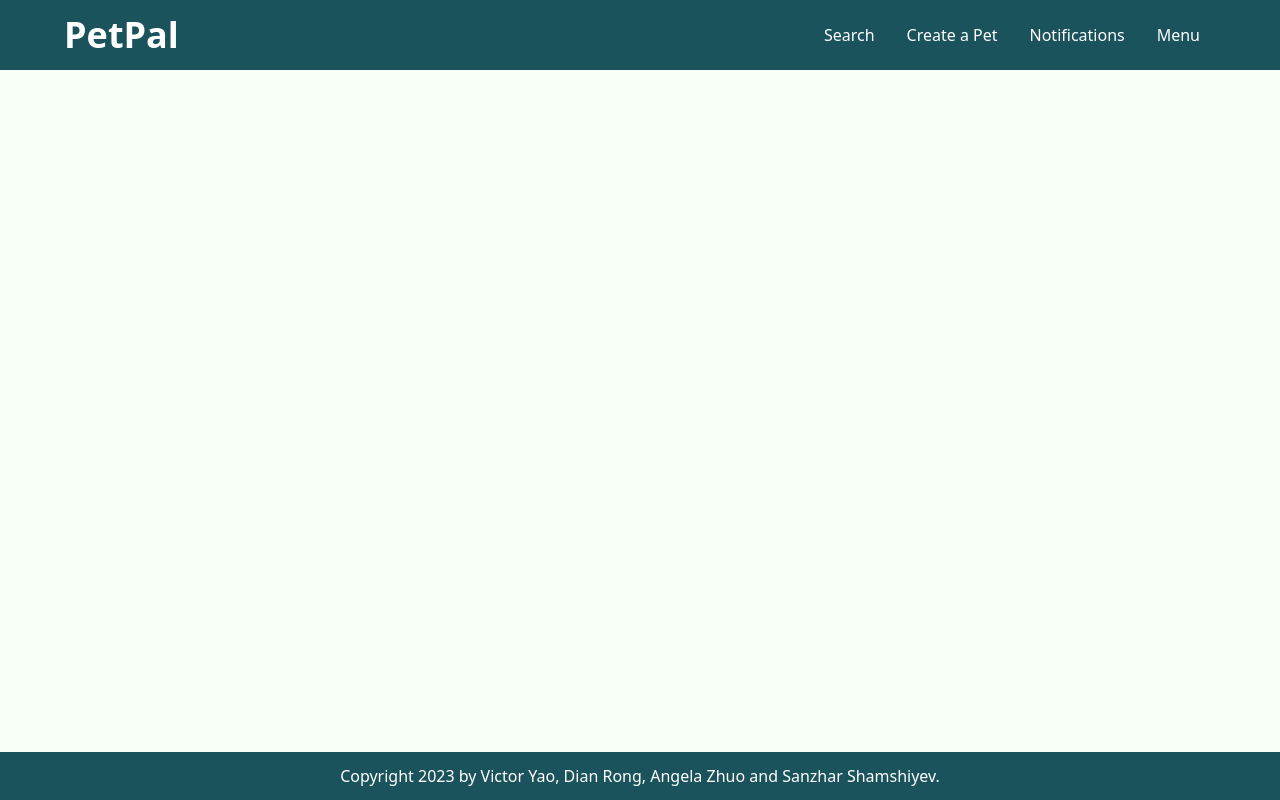
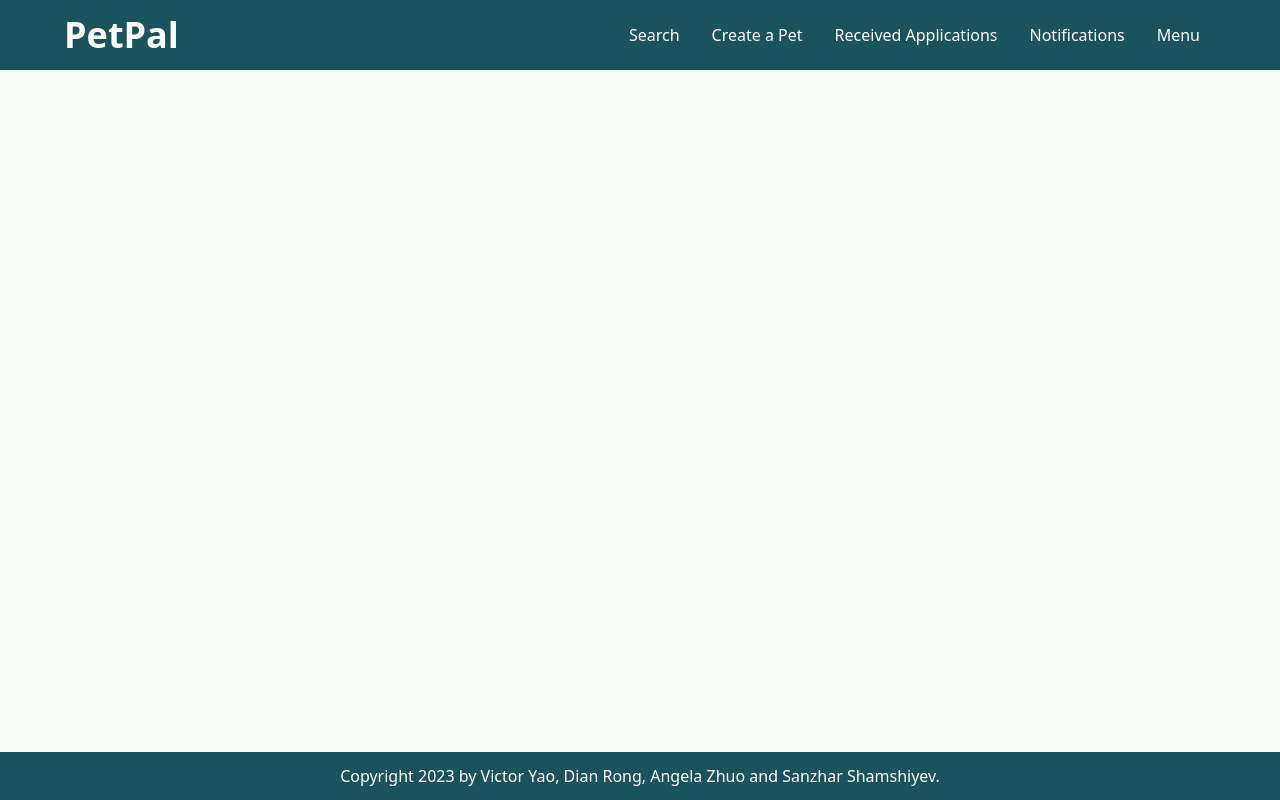
Before and after one commit to SanzSS/PetPal, a React (Create React App) app in the folder frontend/petpal/: page / in a window 1280 px wide. Built offline with nearby package versions, Linux system fonts and the light colour scheme.

Commit message:
shelter application header link

```diff
--- a/frontend/petpal/src/components/Layout/index.jsx
+++ b/frontend/petpal/src/components/Layout/index.jsx
@@ -35,7 +35,7 @@ const Layout = () => {
                     <Link to="/search"><h1 className="text-4xl text-white font-extrabold">PetPal</h1></Link>
                     <div className="flex justify-evenly items-center">
                         <Link to="/search" className="header-item p-4">Search</Link>
-                        { userType === 'seeker' ? <Link to="/my_applications" className="header-item p-4">My Applications</Link> : <Link to="/create_listing" className="header-item p-4">Create a Pet</Link>}
+                        { userType === 'seeker' ? <Link to="/my_applications" className="header-item p-4">My Applications</Link> : <><Link to="/create_listing" className="header-item p-4">Create a Pet</Link> <Link to="/my_applications" className="header-item p-4">Received Applications</Link></>}
                         <Link to="/notifications" className="header-item p-4">Notifications</Link>
                         {/* Dropdown Menu */}
                         <details>
@@ -59,7 +59,7 @@ const Layout = () => {
                         </summary>
                         <div className="mt-[64px] flex flex-col">
                             <Link to="/search" className="text-white bg-blue3 pl-8 py-2 header-item">Search</Link>
-                            { userType === 'seeker' ? <Link to="/my_applications" className="text-white bg-blue3 pl-8 py-2 header-item">My Applications</Link> : <Link to="/create_listing" className="text-white bg-blue3 pl-8 py-2 header-item">Create a Pet</Link>}
+                            { userType === 'seeker' ? <Link to="/my_applications" className="text-white bg-blue3 pl-8 py-2 header-item">My Applications</Link> : <><Link to="/create_listing" className="text-white bg-blue3 pl-8 py-2 header-item">Create a Pet</Link><Link to="/my_applications" className="text-white bg-blue3 pl-8 py-2 header-item">Received Applications</Link></>}
                             <Link to="/account" className="text-white bg-blue3 pl-8 py-2 header-item">My Account</Link>
                             { userType === 'seeker' ? <></> : <Link to={`shelter/${userId}`} className="text-white bg-blue3 pl-8 py-2 header-item">My Pets</Link>}
                             <Link to="/notifications" className="text-white bg-blue3 pl-8 py-2 header-item">Notifications</Link>
```
